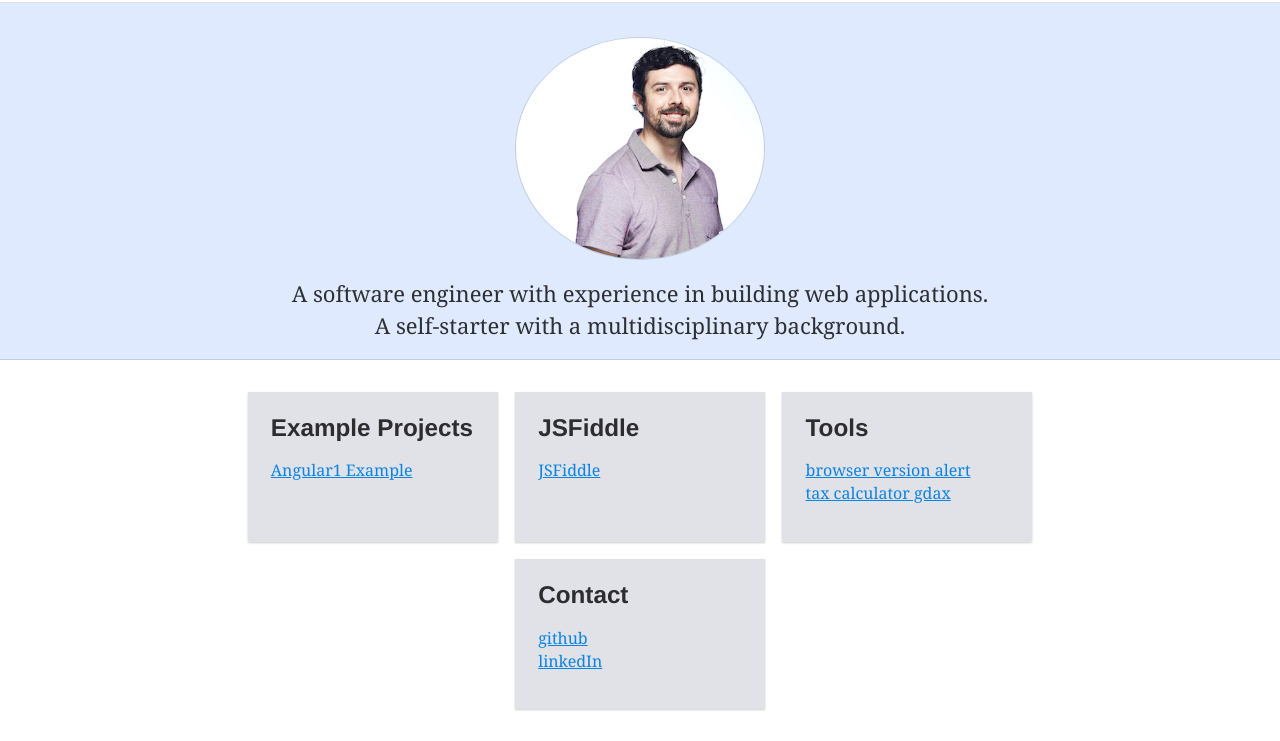
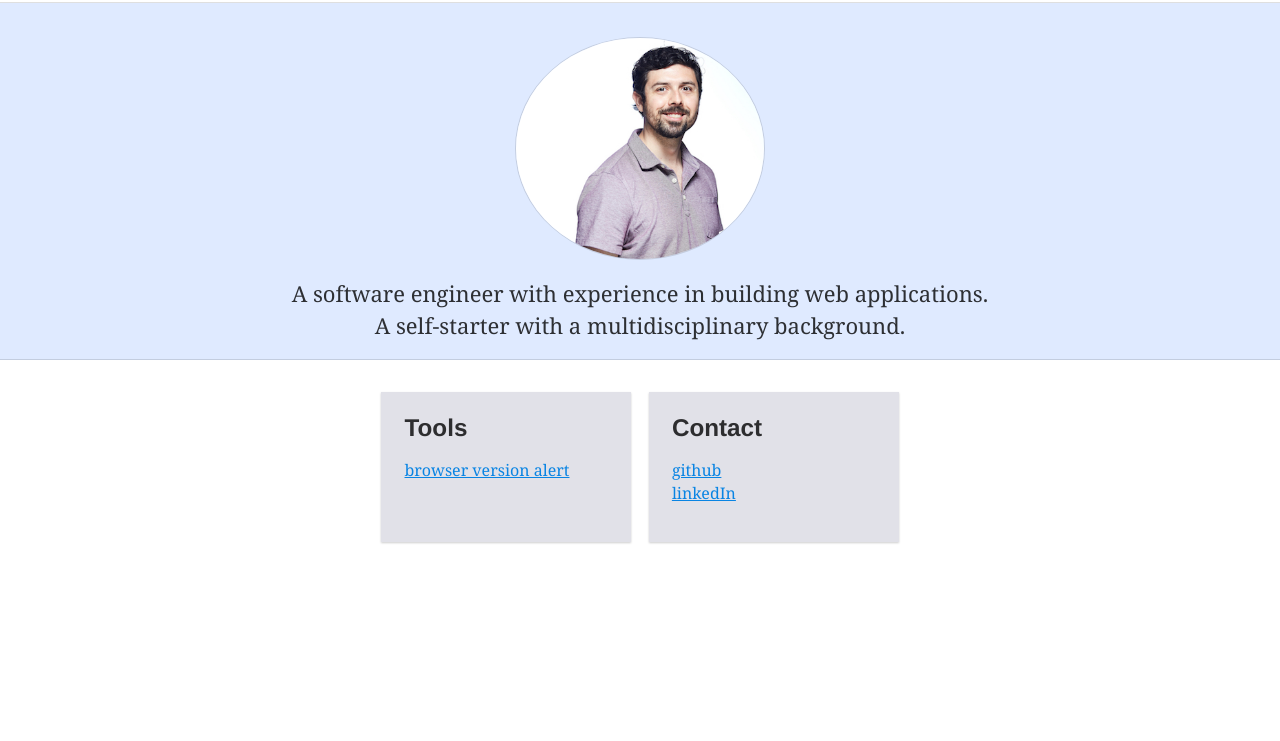
Before and after one commit to asarenski/asarenski.github.io, a Gatsby site: page / in a window 1280 px wide. Shown: the part 80-821 px from the top of the page. After the commit the page ends 800 px from the top, so only its background shows below. Built offline with nearby package versions, Linux system fonts and the light colour scheme; Gatsby itself is replaced by a stand-in of ours.

Commit message:
cleanup projects shown

```diff
--- a/src/components/body.js
+++ b/src/components/body.js
@@ -2,19 +2,14 @@ import React from 'react'
 import HeaderWithLink from './headerWithLink';
 import Card from './card';
 
-const EXAMPLE_PROJ = 'Example Projects'
-const JSFIDDLE = 'JSFiddle'
 const TOOLS = 'Tools'
-const PROFILES = 'Contact'
+const CONTACT = 'Contact'
 
 const links = {
-  [EXAMPLE_PROJ]: [{ href: 'https://asarenski.github.io/angular1Example', text: 'Angular1 Example' }],
-  [JSFIDDLE]: [{ href: 'https://jsfiddle.net/user/asarenski/fiddles', text: 'JSFiddle' }],
   [TOOLS]: [
     { href: 'https://asarenski.github.io/browser_version_alert', text: 'browser version alert' },
-    { href: 'https://github.com/asarenski/gdax-crypto-tax-js', text: 'tax calculator gdax' },
   ],
-  [PROFILES]: [
+  [CONTACT]: [
     { href: 'https://github.com/asarenski', text: 'github' },
     { href: 'https://www.linkedin.com/in/adamsarenski/', text: 'linkedIn' },
   ],
```
